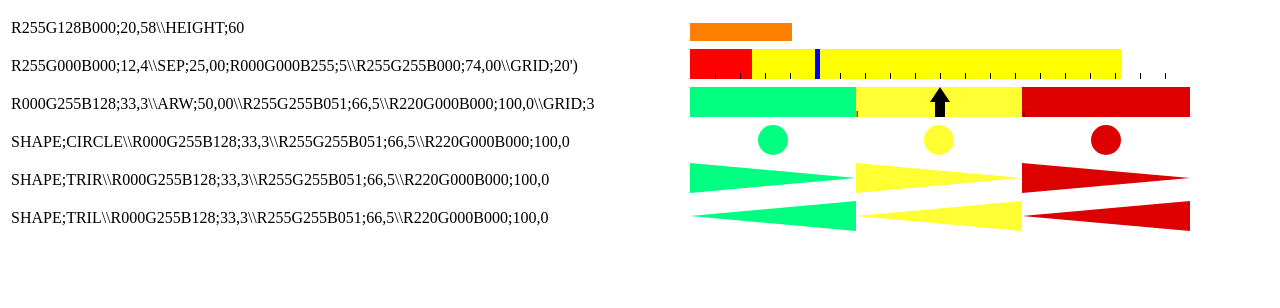
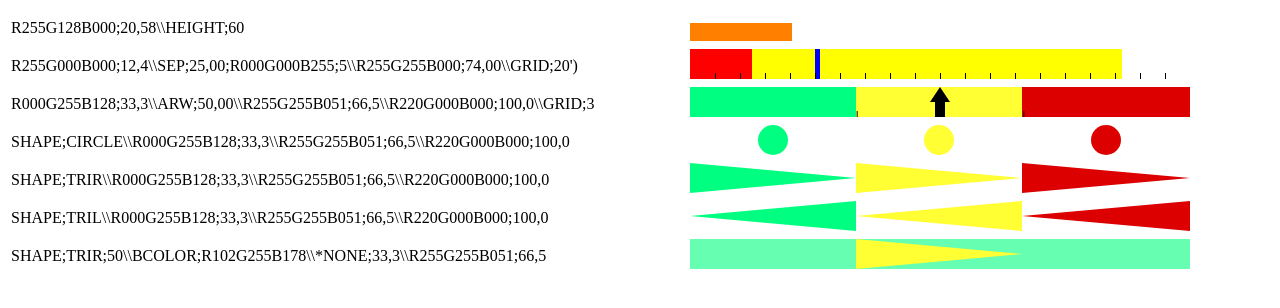
Before and after one commit to casetta-smeup/canvas-js, a plain HTML site: page index.html in a window 1280 px wide. Drawn offline with Linux system fonts and the light colour scheme.

Commit message:
bgColor and fix *none color

```diff
--- a/app.js
+++ b/app.js
@@ -23,6 +23,7 @@ function onload() {
   new GraphicCell('canvas03', 'SHAPE;CIRCLE\\R000G255B128;33,3\\R255G255B051;66,5\\R220G000B000;100,0').draw();
   new GraphicCell('canvas04', 'SHAPE;TRIR\\R000G255B128;33,3\\R255G255B051;66,5\\R220G000B000;100,0').draw();
   new GraphicCell('canvas05', 'SHAPE;TRIL\\R000G255B128;33,3\\R255G255B051;66,5\\R220G000B000;100,0').draw();
+  new GraphicCell('canvas06', 'SHAPE;TRIR;50\\BCOLOR;R102G255B178\\*NONE;33,3\\R255G255B051;66,5').draw();
 }
 
 class GraphicElement {
@@ -61,7 +62,7 @@ class GraphicElement {
       } catch (e) {
         console.error(e);
       }
-        } else if (rgbString.toUpperCase() == '*NONE') {
+    } else if (rgbString.startsWith('*NONE')) {
       try {
         this.width = parseFloat(rgbString.substring(6).replace(',', '.'));
       } catch (e) {
@@ -216,7 +217,8 @@ class GraphicCell {
 
       // se e' il primo giro, imposto lo sfondo
       if (i == 0 && vBGColorMarker != DEFAULT_BGD_COLOR) {
-                // TODO
+        var bgColor = getColorFromString(vBGColorMarker.substring('BCOLOR;'.length));
+        this.drawRect(0, 0, this.canvas.width, this.canvas.height, bgColor);
       }
 
       var startX = 0;
--- a/index.html
+++ b/index.html
@@ -51,6 +51,12 @@
           <canvas id="canvas05" width="500" height="30"></canvas>
         </td>
       </tr>
+      <tr>
+        <td>SHAPE;TRIR;50\\BCOLOR;R102G255B178\\*NONE;33,3\\R255G255B051;66,5</td>
+        <td>
+          <canvas id="canvas06" width="500" height="30"></canvas>
+        </td>
+      </tr>
       <tbody>
   </table>
 </body>
```
Lines whose indentation alone changed are shown as unchanged.
